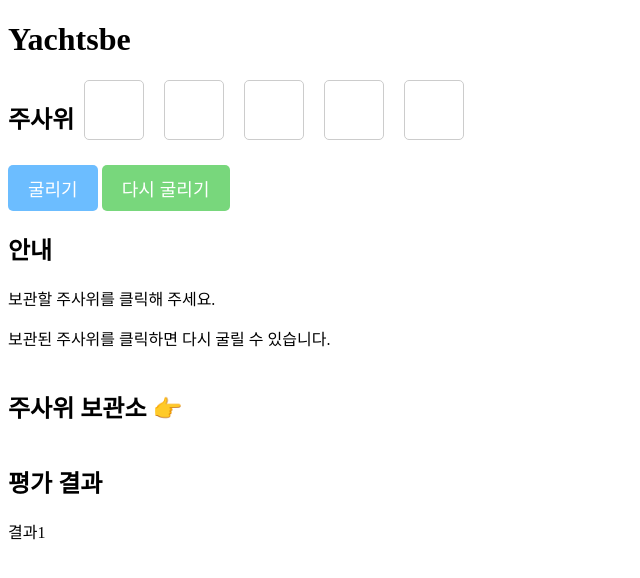
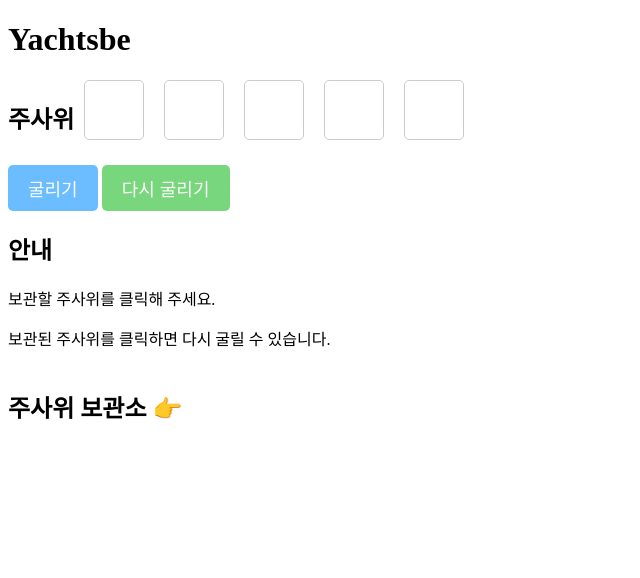
Before and after one commit to skojphy/yachtbe, a SvelteKit app: page / in a window 1280 px wide. Shown: the top 578 px of the page, without its empty margins (0-640 px from the left). Built offline with nearby package versions, Linux system fonts and the light colour scheme.

Commit message:
:construction: 미구현 부분 주석 처리

```diff
--- a/src/routes/+page.svelte
+++ b/src/routes/+page.svelte
@@ -65,10 +65,10 @@
 		{/each}
 	</div>
 
-	<div class="results">
+	<!-- <div class="results">
 		<h2>평가 결과</h2>
 		<p>결과1</p>
-	</div>
+	</div> -->
 </main>
 
 <style>
```
